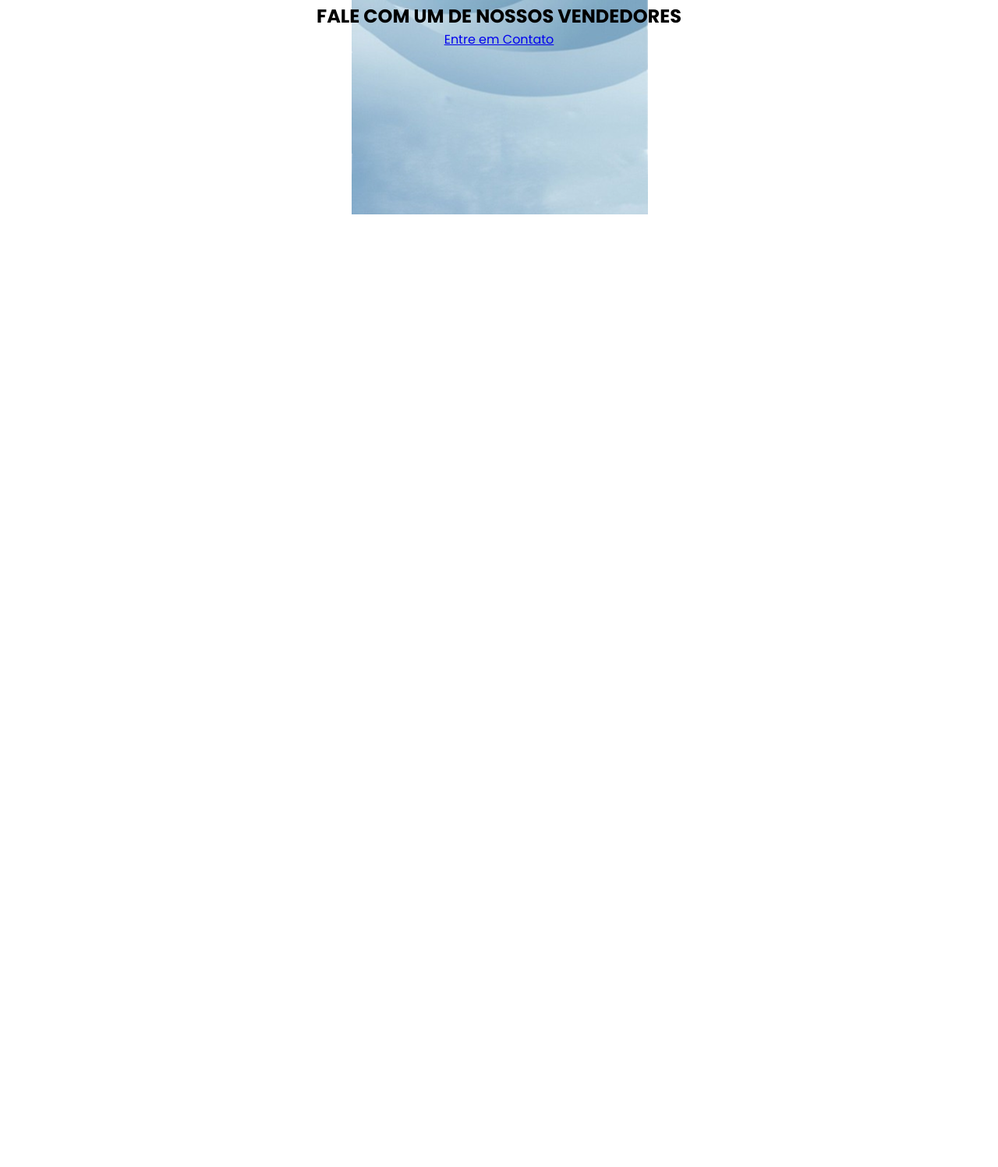
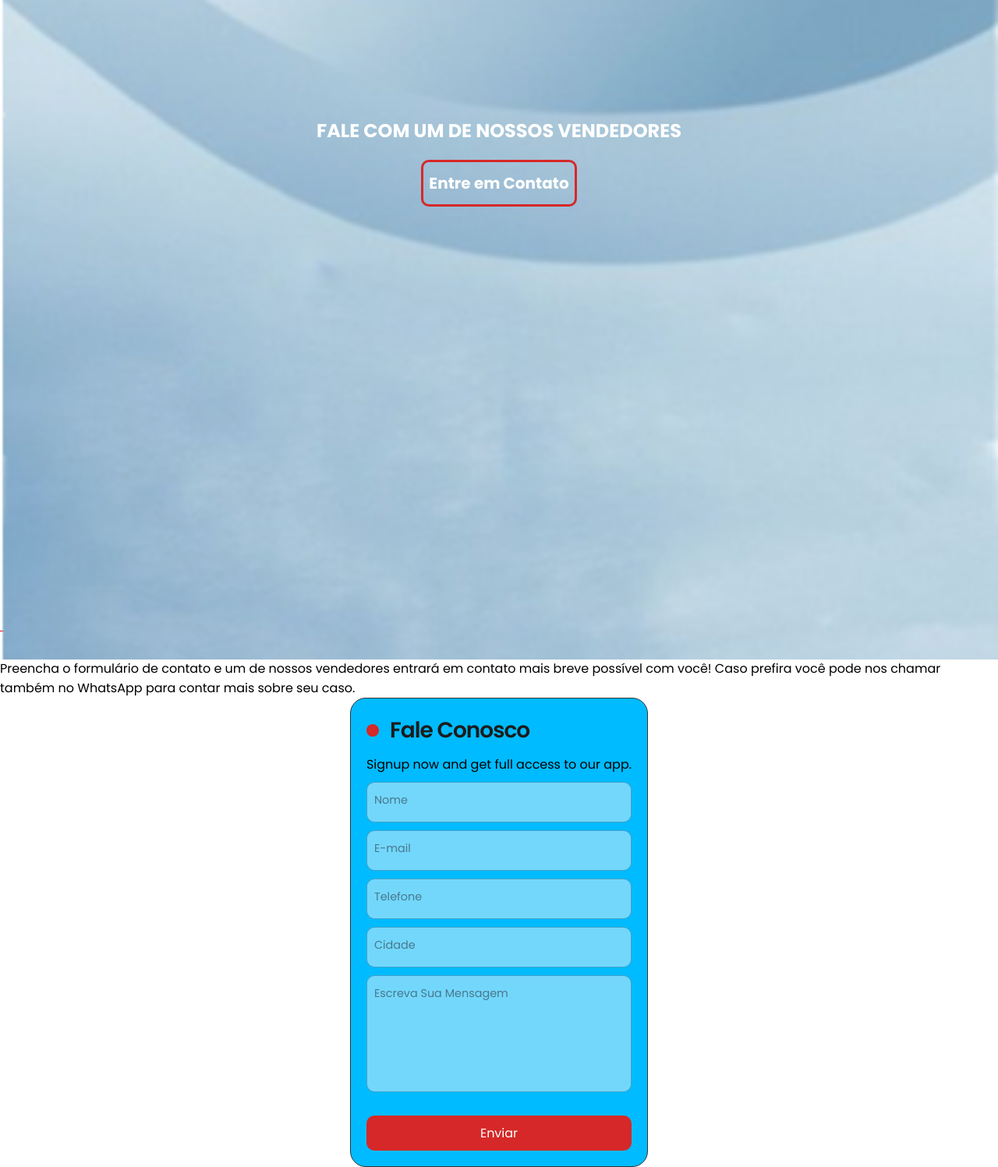
Before and after one commit to felipee-duarte/MineradoraDeAgua, a plain HTML site: page Index.html in a window 1280 px wide. Shown: the part 2291-3788 px from the top of the page at 78% size. Before the commit the page ends 2574 px from the top, so only its background shows below. Drawn offline with Linux system fonts and the light colour scheme.

Commit message:
Adicionei seções

```diff
--- a/Index.html
+++ b/Index.html
@@ -64,13 +64,13 @@
       <p class="txt-section">Sobre Nós</p>
       <h2 class="title-section">Mineradora Paulista</h2>
       <img src="Imagens/fonte.png" alt="imagem da fonte" />
-      <p>
+      <p class="txt-section">
         Na Mineradora Paulista, levamos até você a pureza e a qualidade de uma
         água mineral naturalmente saudável. Extraída de fontes preservadas,
         nossa missão é oferecer frescor, confiança e bem-estar, sempre com
         responsabilidade ambiental e compromisso com a vida.
       </p>
-      <a href="#">Saiba Mais</a>
+      <a href="#" class="btn-saiba">Saiba Mais</a>
     </section>
 
     <section class="diferenciais">
@@ -95,8 +95,62 @@
     </section>
 
     <section class="saiba">
-        <h2 class="title-section">FALE COM UM DE NOSSOS VENDEDORES</h2>
-        <a href="#">Entre em Contato</a>
+      <img src="Imagens/img-saiba.png" alt="" />
+      <h2 class="title-section">FALE COM UM DE NOSSOS VENDEDORES</h2>
+      <a href="#">Entre em Contato</a>
+    </section>
+
+    <section class="sobre-marcas">
+      <h2 class="title-section">Nossas Marcas</h2>
+      <img
+        src="Imagens/pure-removebg-preview (1).png"
+        alt="Marca PureValle"
+        class="logo-marca"
+      />
+      <a href="#" class="btn-saiba">Saiba Mais</a>
+      <img
+        src="Imagens/Gemini_Generated_Image_gx4swagx4swagx4s-removebg-preview.png"
+        alt="Marca Crystal"
+        class="logo-marca"
+      />
+      <a href="#" class="btn-saiba">Saiba Mais</a>
+    </section>
+
+    <section class="contato">
+      <h2 class="title-section">Envie Uma Mensagem</h2>
+      <p>
+        Preencha o formulário de contato e um de nossos vendedores entrará em
+        contato mais breve possível com você! Caso prefira você pode nos chamar
+        também no WhatsApp para contar mais sobre seu caso.
+      </p>
+      <form class="form">
+        <p class="title">Fale Conosco</p>
+        <p class="message">Signup now and get full access to our app.</p>
+          <label>
+            <input class="input" type="text" placeholder="" required="" />
+            <span>Nome</span>
+          </label>
+
+          <label>
+            <input class="input" type="email" placeholder="" required="" />
+            <span>E-mail</span>
+          </label>
+
+        <label>
+          <input class="input" type="email" placeholder="" required="" />
+          <span>Telefone</span>
+        </label>
+
+        <label>
+          <input class="input" type="text" placeholder="" required="" />
+          <span>Cidade</span>
+        </label>
+        <label>
+          <input class="input" id="texto" type="text" placeholder="" required="" />
+          <span>Escreva Sua Mensagem</span>
+        </label>
+        <button class="submit">Enviar</button>
+      </form>
     </section>
   </body>
 </html>
--- a/estilos/style.css
+++ b/estilos/style.css
@@ -217,7 +217,7 @@ body {
     text-align: justify;
 }
 
-.sobre a {
+.sobre .btn-saiba {
     display: flex;
     justify-content: center;
     align-items: center;
@@ -297,7 +297,217 @@ body {
     width: 100%;
     height: 500px;
     text-align: center;
-    background: url(../Imagens/img-saiba.png) no-repeat center;
+}
+
+.saiba img {
+    width: 100%;
+    object-fit: cover;
+    position: absolute;
+    z-index: 1;
+}
+
+.saiba .title-section {
+    color: white;
+    margin-top: 350px;
+    z-index: 2;
+    position: relative;
+}
+
+.saiba a {
+    display: flex;
+    justify-content: center;
+    align-items: center;
+    font-size: 1.25em;
+    width: 200px;
+    height: 60px;
+    border: 3px solid #D62828;
+    margin: 20px  auto 0 auto;
+    text-decoration: none;
+    font-weight: bold;
+    color: white;
+    border-radius: 10px;
+    z-index: 2;
+    position: relative;
+}
+
+.sobre-marcas {
+    display: flex;
+    justify-content: center;
+    align-items: center;
+    flex-direction: column;
+    margin-top: 50px;
+}
+
+.sobre-marcas .title-section {
+    margin-top: 30px;
+    margin-bottom: 50px;
+}
+
+.sobre-marcas .logo-marca {
+    width: 150px;
+    height: auto;
+}
+
+.sobre-marcas .btn-saiba {
+    display: flex;
+    justify-content: center;
+    align-items: center;
+    width: 150px;
+    height: 40px;
+    background-color: #00BBFF;
+    margin: auto;
+    text-decoration: none;
+    font-weight: bold;
+    color: white;
+    border-radius: 10px;
+    margin-top: 20px;
+}
+
+.contato {
+    display: flex;
+    align-items: center;
+    justify-content: center;
+    flex-direction: column;
+    margin-top: 40px;
+    outline: 1px solid red;
+}
 
 
+.form {
+  display: flex;
+  flex-direction: column;
+  gap: 10px;
+  max-width: 90vw;
+  padding: 20px;
+  border-radius: 20px;
+  position: relative;
+  background-color: #00BBFF;
+  border: 1px solid #333;
 }
+
+.title {
+  font-size: 28px;
+  font-weight: 600;
+  letter-spacing: -1px;
+  position: relative;
+  display: flex;
+  align-items: center;
+  padding-left: 30px;
+  color: #1C1C1C;
+}
+
+.title::before {
+  width: 18px;
+  height: 18px;
+}
+
+.title::after {
+  width: 18px;
+  height: 18px;
+  animation: pulse 1s linear infinite;
+}
+
+.title::before,
+.title::after {
+  position: absolute;
+  content: "";
+  height: 16px;
+  width: 16px;
+  border-radius: 50%;
+  left: 0px;
+  background-color: #D62828;
+}
+
+
+.signin {
+  font-size: 14.5px;
+  color: #1C1C1C;
+}
+
+.signin {
+  text-align: center;
+}
+
+.signin a:hover {
+  text-decoration: underline royalblue;
+}
+
+.signin a {
+  color: #00bfff;
+}
+
+
+.form label {
+  position: relative;
+}
+
+.form label .input {
+  background-color: #E6F4FA;
+  opacity: 50%;
+  color: #fff;
+  width: 100%;
+  padding: 20px 05px 05px 10px;
+  outline: 0;
+  border: 1px solid #1c1c1c7a;
+  border-radius: 10px;
+}
+
+.form label #texto {
+    height: 150px;
+}
+
+.form label .input + span {
+  color: #1C1C1C;
+  opacity: 50%;
+  position: absolute;
+  left: 10px;
+  top: 0px;
+  font-size: 0.9em;
+  cursor: text;
+  transition: 0.3s ease;
+}
+
+.form label .input:placeholder-shown + span {
+  top: 12.5px;
+  font-size: 0.9em;
+}
+
+.form label .input:focus + span,
+.form label .input:valid + span {
+  color: #00bfff;
+  top: 0px;
+  font-size: 0.7em;
+  font-weight: 600;
+}
+
+.input {
+  font-size: medium;
+}
+
+.submit {
+  border: none;
+  outline: none;
+  padding: 10px;
+  margin-top: 20px;
+  border-radius: 10px;
+  color: #fff;
+  font-size: 16px;
+  transform: .3s ease;
+  background-color: #D62828;
+}
+
+.submit:hover {
+  background-color: #00bfff96;
+}
+
+@keyframes pulse {
+  from {
+    transform: scale(0.9);
+    opacity: 1;
+  }
+
+  to {
+    transform: scale(1.8);
+    opacity: 0;
+  }
+}
```
